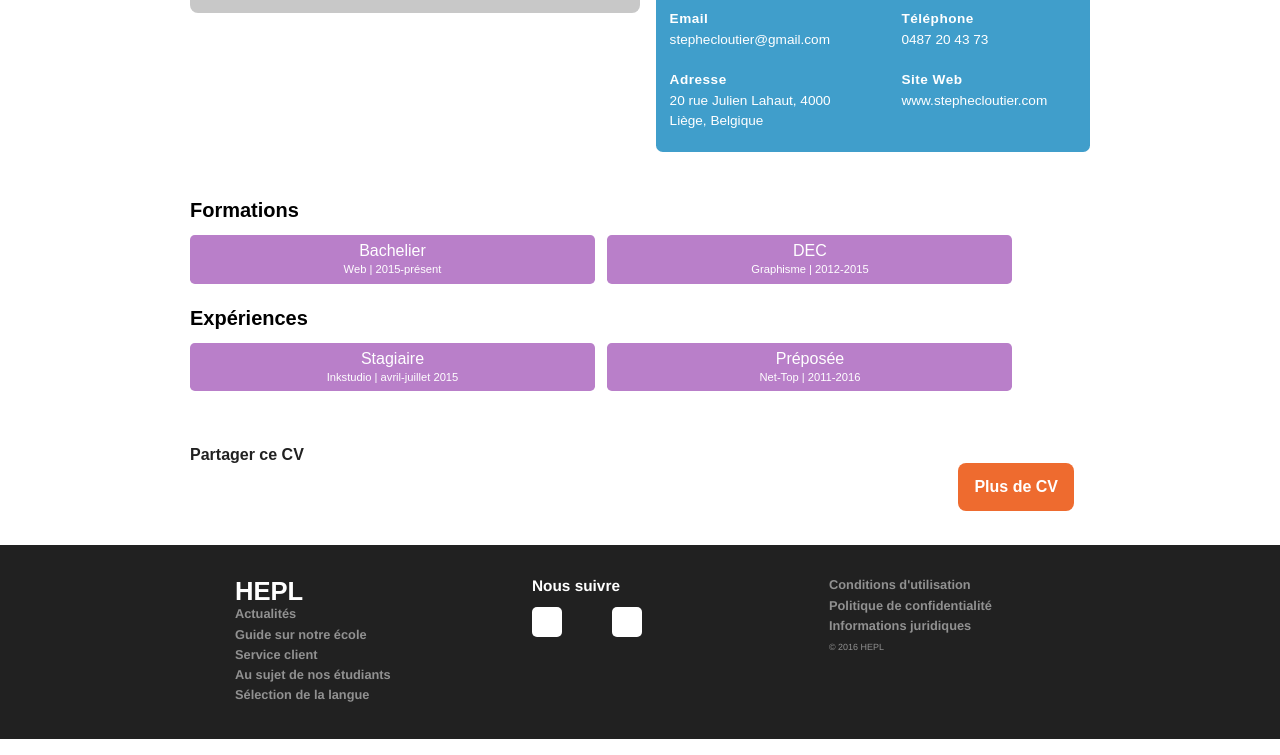
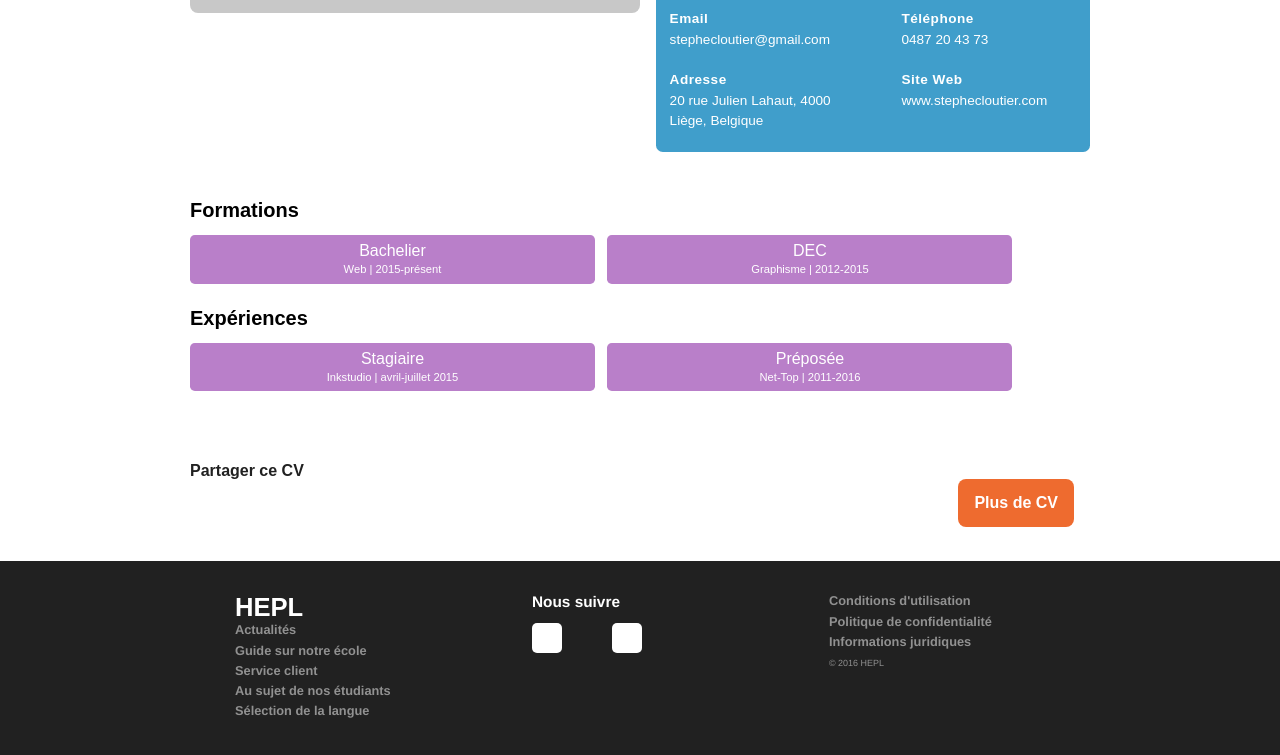
Before and after one commit to stephecloutier/cv, a website: page index.html in a window 1280 px wide. Shown: the part 576-1331 px from the top of the page. Drawn offline with nearby package versions, Linux system fonts and the light colour scheme; files that its build step writes are made by us from their sources; a web font is replaced by a local one.

Commit message:
Fixed partager title

```diff
--- a/src/sass/components/_cvPartager.scss
+++ b/src/sass/components/_cvPartager.scss
@@ -1,5 +1,5 @@
 section.partager {
-    margin: 3.5em 0 2em 0;
+    margin: 4.5em 0 2em 0;
 }
 
 section.partager ul {
```
